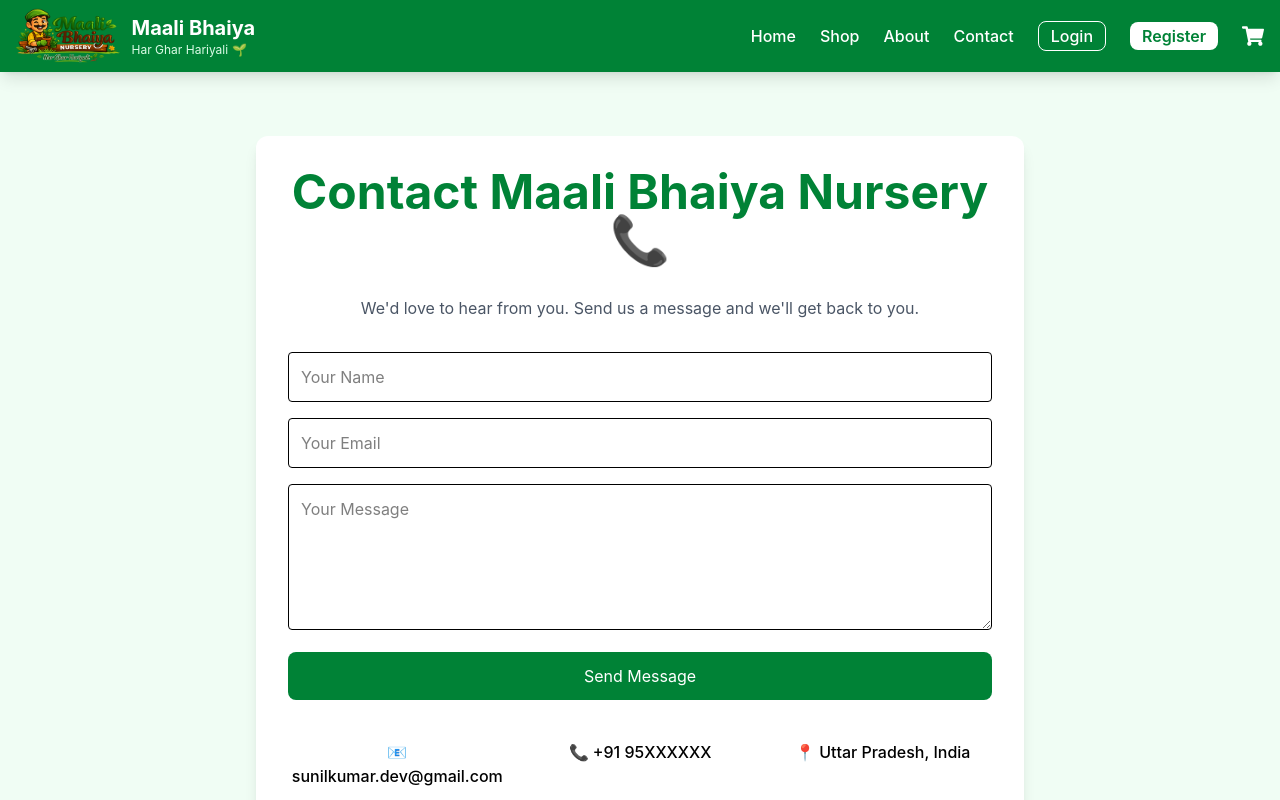
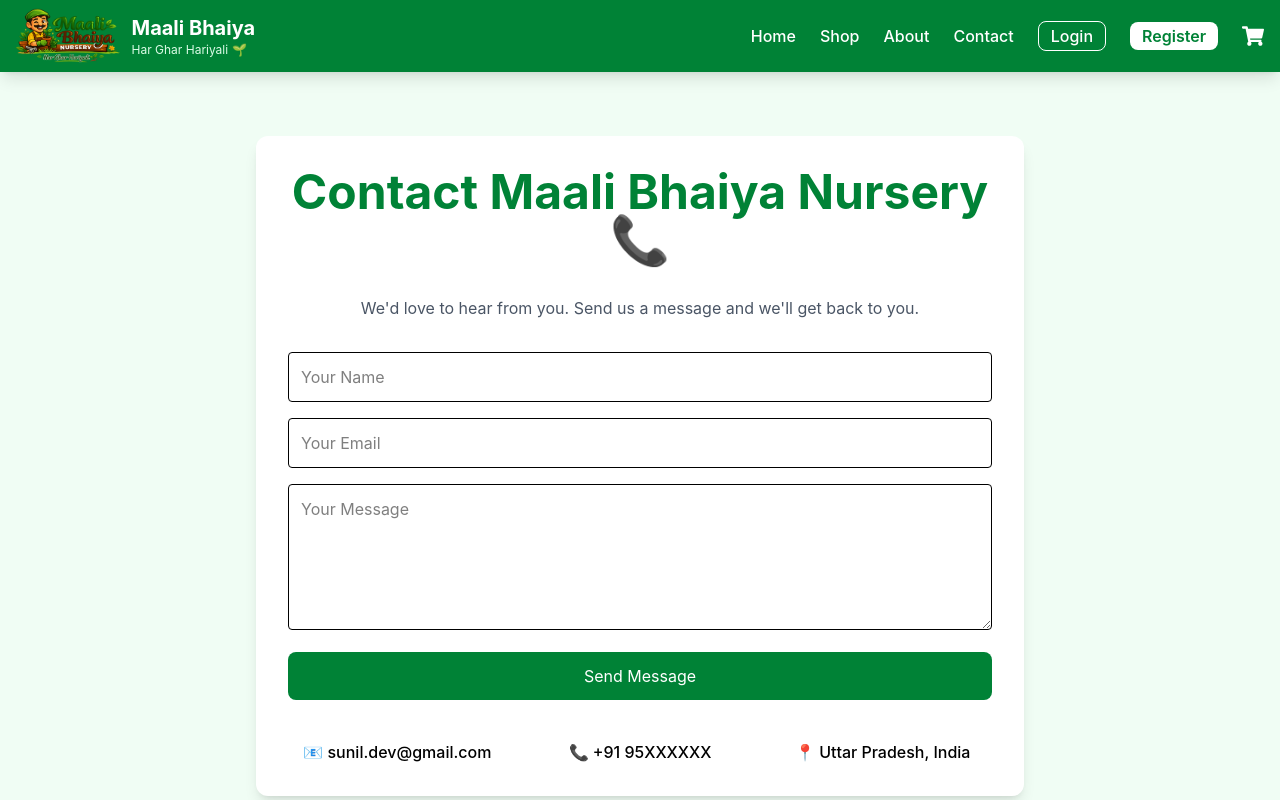
Before and after one commit to Sunil-705/maali-bhaiya-nursery-mern, a React (Vite) app in the folder frontend/: page /contact in a window 1280 px wide. Shown: the top 800 px of the page. Built offline with nearby package versions, Linux system fonts and the light colour scheme.

Commit message:
Improve UI and fix orders integration

```diff
--- a/frontend/src/pages/Contact.jsx
+++ b/frontend/src/pages/Contact.jsx
@@ -94,7 +94,7 @@ function Contact() {
 
   <div>
     <p className="font-medium">
-      📧 sunilkumar.dev@gmail.com
+      📧 sunil.dev@gmail.com
     </p>
   </div>
 
```
